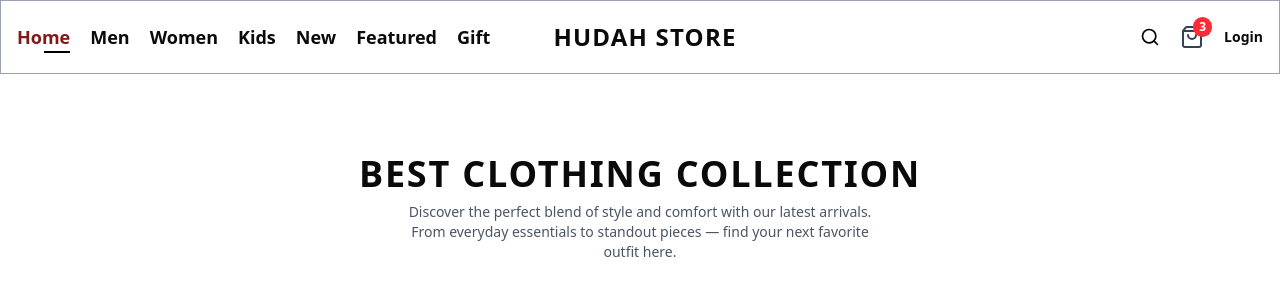
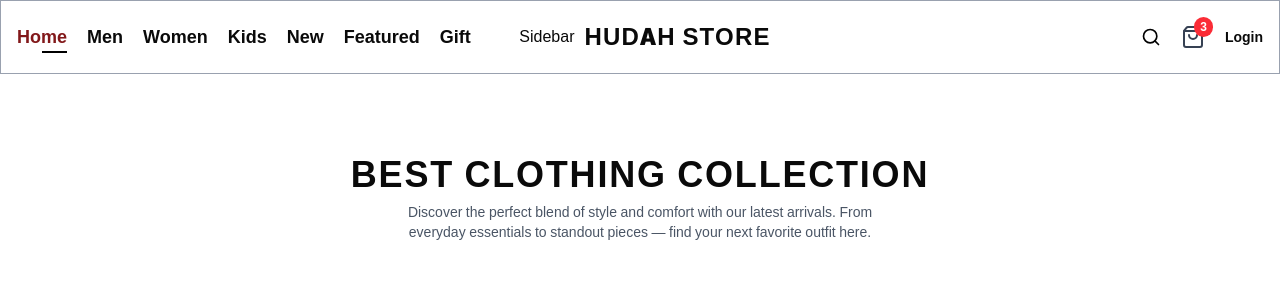
Before and after one commit to Rasheed124/de-store, a Next.js app: page / in a window 1280 px wide. Shown: the top 300 px of the page. Built offline with nearby package versions, Linux system fonts and the light colour scheme; no server answers.

Commit message:
de-store protected auth adedd

```diff
--- a/src/app/globals.css
+++ b/src/app/globals.css
@@ -6,8 +6,6 @@
 @theme inline {
   --color-background: var(--background);
   --color-foreground: var(--foreground);
-  --font-sans: var(--font-geist-sans);
-  --font-mono: var(--font-geist-mono);
   --color-sidebar-ring: var(--sidebar-ring);
   --color-sidebar-border: var(--sidebar-border);
   --color-sidebar-accent-foreground: var(--sidebar-accent-foreground);
@@ -123,3 +121,14 @@
     @apply transition-all ease-in-out duration-300  cursor-pointer;
   }
 }
+
+/* Our FOnt Setup */
+
+
+:root {
+  --font-railway: "Raleway", sans-serif;
+}
+
+body {
+  font-family: var(--font-raleway);
+}
--- a/src/app/layout.tsx
+++ b/src/app/layout.tsx
@@ -1,20 +1,18 @@
 import type { Metadata } from "next";
-import { Geist, Geist_Mono } from "next/font/google";
 import "./globals.css";
 import Header from "@/components/Header";
 import Footer from "@/components/Footer";
 
+import localFont from "next/font/local";
+
 import { ClerkProvider } from "@clerk/nextjs";
 
-const geistSans = Geist({
-  variable: "--font-geist-sans",
-  subsets: ["latin"],
+const raleway = localFont({
+  src: "./fonts/Raleway.woff2",
+  variable: "--font-raleway",
+  weight: "100 900",
 });
 
-const geistMono = Geist_Mono({
-  variable: "--font-geist-mono",
-  subsets: ["latin"],
-});
 
 export const metadata: Metadata = {
   title: "Create Next App",
@@ -29,9 +27,7 @@ export default function RootLayout({
   return (
     <ClerkProvider>
       <html lang="en">
-        <body
-          className={`${geistSans.variable} ${geistMono.variable} antialiased`}
-        >
+        <body className={`${raleway.variable} antialiased`}>
           <Header />
           {children}
           <Footer />
--- /dev/null
+++ b/src/app/order/page.tsx
@@ -0,0 +1,9 @@
+import { requiredUser } from "@/hooks/requiredUser";
+import React from "react";
+
+const OrderPage = async () => {
+  await requiredUser();
+  return <div>OrderPage</div>;
+};
+
+export default OrderPage;
--- a/src/components/HeaderMenu.tsx
+++ b/src/components/HeaderMenu.tsx
@@ -7,8 +7,6 @@ import React from "react";
 
 const HeaderMenu = () => {
   const pathname = usePathname();
-
-  console.log(pathname);
 
   return (
     <div className="hidden lg:inline-flex items-center gap-5 text-lg capitalize font-semibold w-1/3  ">
--- a/src/components/MobileMenu.tsx
+++ b/src/components/MobileMenu.tsx
@@ -1,11 +1,24 @@
+"use client";
+
 import { AlignLeft } from "lucide-react";
-import React from "react";
+import React, { useState } from "react";
+import Sidebar from "./Sidebar";
 
 const MobileMenu = () => {
+  const [isSideBarOpen, setIsSideBarOpen] = useState(false);
   return (
-    <div>
-      <AlignLeft className="lg:hidden hoverEffect hover:text-black" />
-    </div>
+    <>
+      <div>
+        <AlignLeft className="lg:hidden hoverEffect hover:text-black" />
+      </div>
+
+      <div>
+        <Sidebar
+          isOpen={isSideBarOpen}
+          onClose={() => setIsSideBarOpen(false)}
+        />
+      </div>
+    </>
   );
 };
 
--- /dev/null
+++ b/src/components/Sidebar.tsx
@@ -0,0 +1,12 @@
+import React, { FC } from "react";
+
+interface SidebarProps {
+  isOpen: boolean;
+  onClose: () => void;
+}
+
+const Sidebar: FC<SidebarProps> = ({ isOpen, onClose }) => {
+  return <div>Sidebar</div>;
+};
+
+export default Sidebar;
--- /dev/null
+++ b/src/hooks/requiredUser.ts
@@ -0,0 +1,9 @@
+import { currentUser } from "@clerk/nextjs/server";
+import { redirect } from "next/navigation";
+
+export const requiredUser = async () => {
+  const user = await currentUser();
+  if (!user) {
+    redirect("/");
+  }
+};
```
Also changed, not shown: src/app/fonts/Raleway.woff2 (added).
